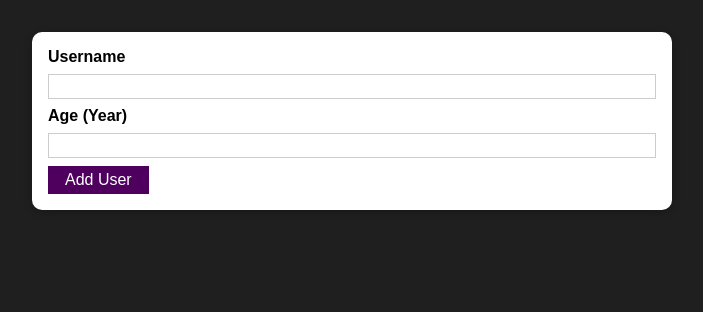
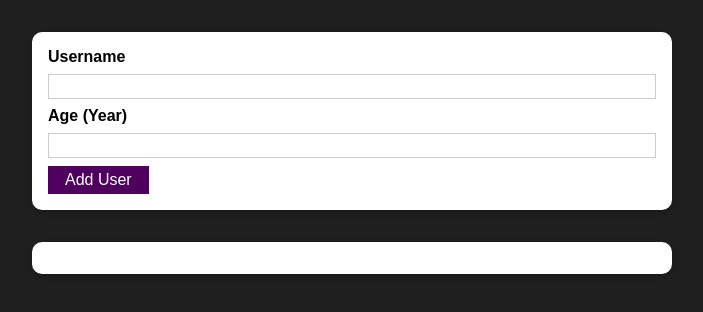
Before and after one commit to witosh/react_starting_project, a React (Create React App) app: page / in a window 1280 px wide. Shown: the top 312 px of the page, without its empty margins (288-991 px from the left). Built offline with nearby package versions, Linux system fonts and the light colour scheme.

Commit message:
Add UserList component

```diff
--- a/src/App.js
+++ b/src/App.js
@@ -1,10 +1,12 @@
 import React from "react";
 import AddUser from "./Users/AddUser";
+import UsersList from "./Users/UsersList";
 
 function App() {
   return (
     <div>
       <AddUser />
+      <UsersList users={[]} />
     </div>
   );
 }
--- a/src/Users/AddUser.js
+++ b/src/Users/AddUser.js
@@ -9,8 +9,6 @@
 
   const addUserHandler = (event) => {
     event.preventDefault();
-
-    console.log(enteredUsername, enteredAge);
 
     if (enteredUsername.trim().length === 0 || enteredAge.trim().length === 0) {
       return;
--- /dev/null
+++ b/src/Users/UsersList.js
@@ -0,0 +1,18 @@
+import Card from "../UI/Card";
+import classes from "./UsersList.module.css";
+
+const UsersList = (props) => {
+  return (
+    <Card className={classes.users}>
+      <ul>
+        {props.users.map((user) => (
+          <li>
+            {user.name} {user.age} years
+          </li>
+        ))}
+      </ul>
+    </Card>
+  );
+};
+
+export default UsersList;
--- /dev/null
+++ b/src/Users/UsersList.module.css
@@ -0,0 +1,16 @@
+.users {
+  margin: 2rem auto;
+  width: 90%;
+  max-width: 40rem;
+}
+
+.users ul {
+  list-style: none;
+  padding: 1rem;
+}
+
+.users li {
+  border: 1px solid #ccc;
+  margin: 0.5rem 0;
+  padding: 0.5rem;
+}
```
